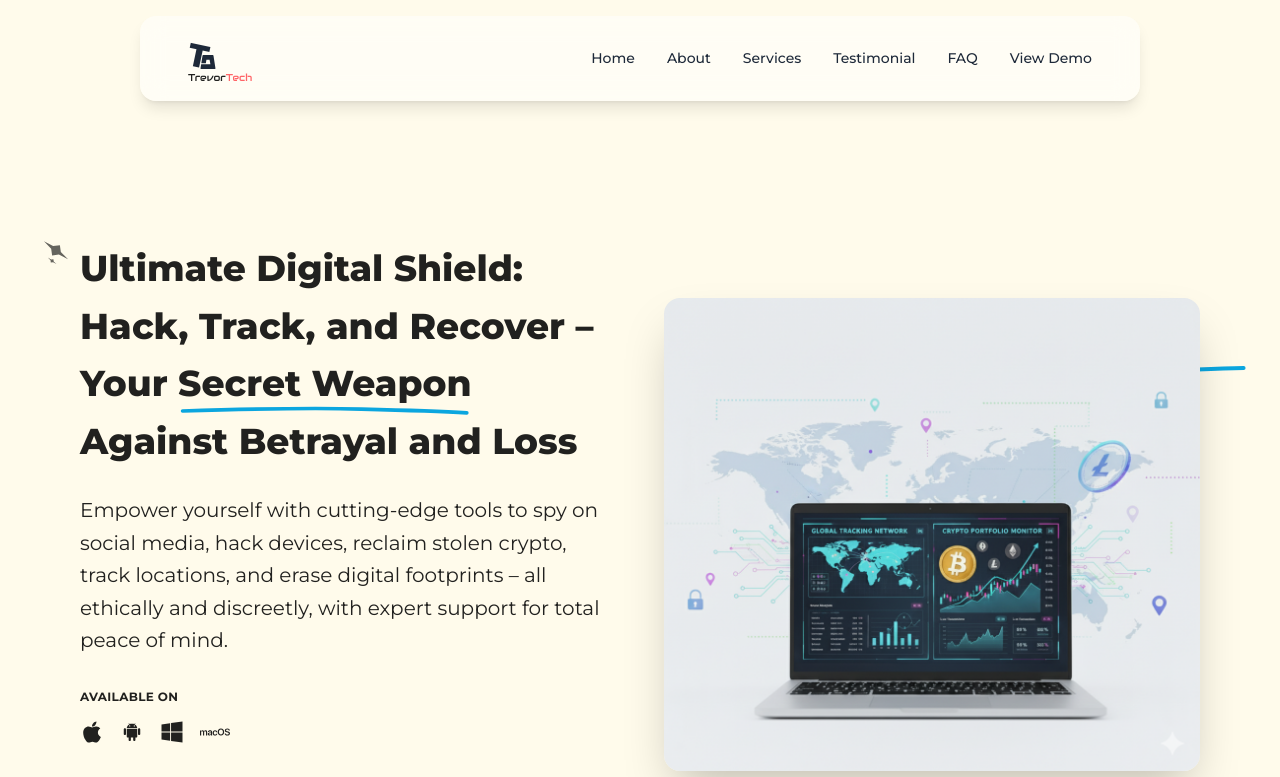
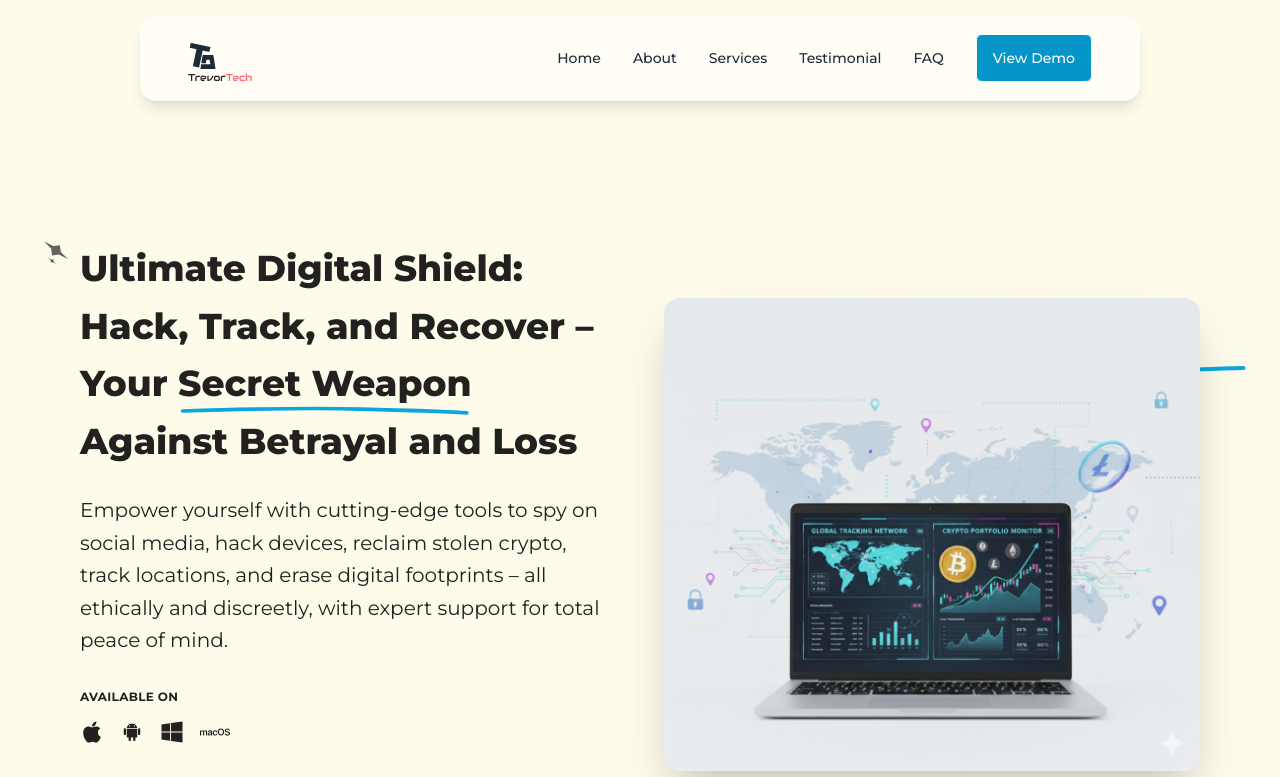
Before and after one commit to LifeofPaks/trevor-tech, a React (Vite) app: page / in a window 1280 px wide. Shown: the top 777 px of the page. Built offline with nearby package versions, Linux system fonts and the light colour scheme; a web font is replaced by a local one.

Commit message:
updated ui

```diff
--- a/src/components/navbar/Navbarr.jsx
+++ b/src/components/navbar/Navbarr.jsx
@@ -42,7 +42,10 @@ const Navbarr = () => {
             </a>
           </li>
           <li>
-            <Link to="/demo" className="hover:text-[#0695c8] transition">
+            <Link
+              to="/demo"
+              className="hover:bg-[#097fa9] bg-[#0695c8] transition text-white !px-4 !py-3.5 rounded-md border  hover:text-white"
+            >
               View Demo
             </Link>
           </li>
```
